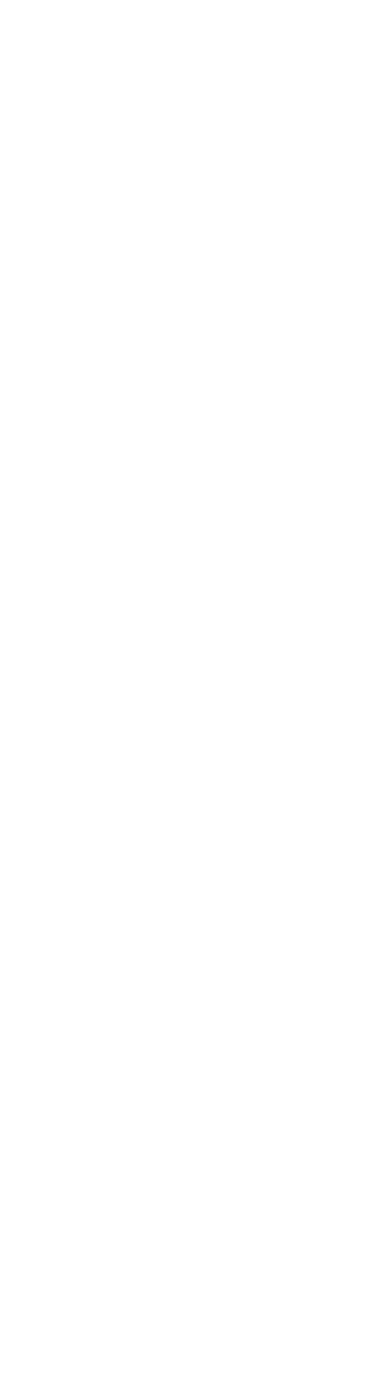
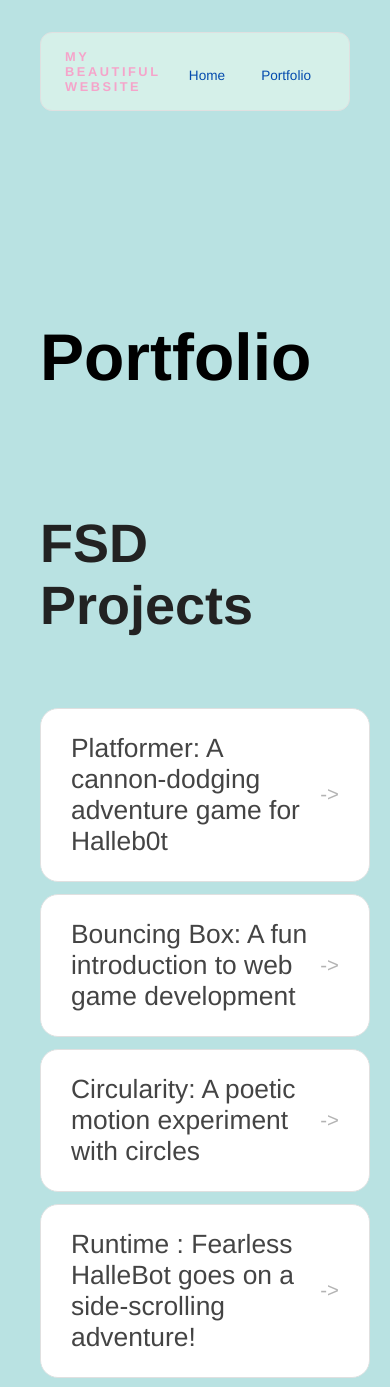
Before and after one commit to BenetSky26/BenetSky26.github.io, a plain HTML site: page portfolio.html in a window 390 px wide. Shown: the top 1387 px of the page. Before the commit the page ends 844 px from the top, so only its background shows below. Drawn offline with Linux system fonts and the light colour scheme.

Commit message:
my first website + portfolio

```diff
--- a/index.html
+++ b/index.html
@@ -1,16 +1,39 @@
 <!DOCTYPE html>
 <html>
-
   <head>
-  <title>CHANGE ME</title>
+    <title>Ben'et Sky</title>
+    <link rel="stylesheet" href="style.css"/>
   </head>
 
   <body>
-  <!-- All content goes here -->
+    <!--Nav goes here (TODO 6) -->
     <div id="all-contents">
+      <nav>
+        <h1>Ben'et Sky</h1>
+        <ul id="nav-ul">
+          <li class="nav-li"><a href="index.html">Home</a></li>
+          <li class="nav-li"><a href="portfolio.html">Portfolio</a></li>
+        </ul>
+      </nav>
 
+      <main>
+        <div class="sidebar">
+          <img class="sidebar-img" src="https://encrypted-tbn0.gstatic.com/images?q=tbn:ANd9GcRB3I6o26IDDs-TuyeNcGz97aArFloV31WttJGJK9tMgA&s=10" alt="My image">
+        </div>
+        <div class="content">
+          <h2> Ben'et Sky </h2>
+          <p> Future Pediatrician </p>
+          <div id="interests">
+            <h3>Interests</h3>
+            <ul>
+              <li>Cheerleading</li>
+              <li>Sleeping</li>
+              <li>Swimming</li>
+             </ul>
+            </div>
+        </div>
+      </main>
 
     </div>
   </body>
-
 </html>
--- a/portfolio.html
+++ b/portfolio.html
@@ -0,0 +1,45 @@
+<!DOCTYPE html>
+<html>
+  <head>
+   <title>My beautiful website</title>
+   <link rel="stylesheet" href="style.css"/>
+  </head>
+  <body>
+   <!-- All content goes here -->
+   <div id="all-contents">
+    <nav>
+      <h1> My beautiful website</h1>
+      <ul id= "nav-ul">
+        <li class="nav-li">
+         <a href="index.html">Home</a>
+        <li class="nav-li">
+          <a href="portfolio.html">Portfolio</a>
+          </li>
+        </li>
+      </ul>
+    </nav>
+    <main>
+      <div class= "content">
+        <h1>Portfolio</h1>
+        <h3>FSD Projects</h3>
+        <ul id="portfolio">
+          <li>
+           <a href="fsd-projects/platformer/">Platformer: A cannon-dodging adventure game for Halleb0t</a>
+        </li>
+        <li>
+           <a href="fsd-projects/bouncing-box/">Bouncing Box: A fun introduction to web game development</a>
+        </li>
+        <li>
+           <a href="fsd-projects/circularity/">Circularity: A poetic motion experiment with circles</a>
+        </li>
+        <li>
+           <a href="fsd-projects/runtime/">Runtime : Fearless HalleBot goes on a side-scrolling adventure!</a>
+        </li>
+        </ul>
+
+        <!-- ASD Projects will go here -->
+       </div>
+    </main>
+   </div>
+  </body>
+</html>
--- a/style.css
+++ b/style.css
@@ -15,3 +15,290 @@ body {
   margin: 0 auto;
   padding: 32px 40px;
 }
+* {
+  box-sizing: border-box;
+}
+
+body {
+  margin: 0;
+  background: #b9e2e2;
+  color: #222;
+  font-family: "Helvetica Neue", Arial, sans-serif;
+}
+
+#all-contents {
+  max-width: 1500px;
+  min-height: 100vh;
+  margin: 0 auto;
+  padding: 32px 40px;
+}
+main {
+display: grid;
+grid-template-columns: minmax(220px, 1fr) minmax(420px, 1.6fr);
+align-items: center;
+min-height: calc(100vh - 160px);
+gap: clamp(32px, 5vw, 80px);
+}
+.sidebar {
+width: 100%;
+}
+.content {
+display: flex;
+flex-direction: column;
+align-items: flex-start;
+gap: 12px;
+}
+h2 {
+margin: 0;
+font-size: clamp(4rem, 10vw, 7rem);
+line-height: 0.9;
+font-weight: 900;
+letter-spacing: -0.04em;
+text-transform: uppercase;
+color: #1768ff;
+
+}
+.content > p {
+margin: 0;
+color: hsl(283, 100%, 73%);
+font-size: 0.9rem;
+text-transform: uppercase;
+letter-spacing: 0.15em;
+line-height: 1.4;
+}
+#interests {
+margin-top: 32px;
+width: 100%;
+}
+#interests h3 {
+margin: 0 0 12px;
+font-size: 0.75rem;
+font-weight: 700;
+text-transform: uppercase;
+letter-spacing: 0.2em;
+color: #aaa;
+}
+#interests ul {
+list-style: none;
+margin: 0;
+padding: 0;
+display: flex;
+flex-wrap: wrap;
+gap: 8px;
+}
+#interests li {
+color: #555;
+font-size: 1rem;
+font-weight: 600;
+padding: 10px 20px;
+background: #fff;
+border: 1px solid #ddd;
+border-radius: 100px;
+transition:
+background 0.25s ease,
+color 0.25s ease,
+transform 0.25s ease;
+cursor: default;
+}
+#interests li:hover {
+background: hsl(283, 100%, 82%);
+color: #fff;
+
+border-color: #000;
+transform: translateY(-2px);
+}
+.sidebar-img {
+width: 100%;
+max-width: 760px;
+aspect-ratio: 3 / 4;
+object-fit: cover;
+display: block;
+border-radius: 16px;
+/* filter: grayscale(100%); */
+box-shadow: 0 8px 30px rgba(0, 0, 0, 0.12);
+transition:
+transform 0.4s ease,
+box-shadow 0.4s ease;
+}
+.sidebar-img:hover {
+filter: grayscale(0%);
+transform: translateY(-4px);
+box-shadow: 0 16px 40px rgba(0, 0, 0, 0.18);
+}
+.sidebar-img {
+width: 100%;
+max-width: 760px;
+aspect-ratio: 3 / 4;
+object-fit: cover;
+display: block;
+border-radius: 24px;
+box-shadow: 0 8px 30px rgba(0, 0, 0, 0.12);
+}
+nav {
+display: flex;
+justify-content: space-between;
+align-items: center;
+margin-bottom: 48px;
+padding: 16px 24px;
+background: #fff;
+border: 1px solid #e0e0e0;
+border-radius: 12px;
+}
+nav h1 {
+margin: 0;
+font-size: 0.8rem;
+font-weight: 700;
+text-transform: uppercase;
+letter-spacing: 0.2em;
+color: #000;
+}
+#nav-ul {
+list-style: none;
+display: flex;
+gap: 8px;
+margin: 0;
+padding: 0;
+}
+.nav-li a {
+color: #666;
+text-decoration: none;
+font-size: 0.85rem;
+font-weight: 500;
+padding: 6px 14px;
+border-radius: 8px;
+transition:
+background 0.25s ease,
+color 0.25s ease;
+}
+.nav-li a:hover {
+background: #000;
+color: #fff;
+}
+nav {
+display: flex;
+justify-content: space-between;
+align-items: center;
+margin-bottom: 48px;
+padding: 16px 24px;
+background: #d5f0e9;
+border: 1px solid #e0e0e0;
+border-radius: 12px;
+}
+nav h1 {
+margin: 0;
+font-size: 0.8rem;
+font-weight: 700;
+text-transform: uppercase;
+letter-spacing: 0.2em;
+color: #f5a4ca;
+}
+#nav-ul {
+list-style: none;
+display: flex;
+gap: 8px;
+margin: 0;
+padding: 0;
+}
+.nav-li a {
+color: #034aad;
+text-decoration: none;
+font-size: 0.85rem;
+font-weight: 500;
+padding: 6px 14px;
+border-radius: 8px;
+transition:
+background 0.25s ease,
+color 0.25s ease;
+}
+.nav-li a:hover {
+background: #dbabeb;
+color: #fff;
+}
+/* adding portfolio css below */
+.content h1 {
+color: black;
+}
+#portfolio {
+list-style: none;
+margin: 0;
+padding: 0;
+width: 100%;
+display: flex;
+flex-direction: column;
+gap: 8px;
+}
+#portfolio li {
+border-radius: 12px;
+overflow: hidden;
+}
+#portfolio a {
+display: flex;
+justify-content: space-between;
+align-items: center;
+text-decoration: none;
+color: #444;
+padding: 16px 20px;
+font-size: 1.1rem;
+font-weight: 500;
+background: #fff;
+border: 1px solid #e0e0e0;
+border-radius: 12px;
+transition: background 0.25s ease, color 0.25s ease, transform 0.25s ease;
+}
+#portfolio a:hover {
+background: #000;
+color: #fff;
+transform: translateX(4px);
+}
+#portfolio a::after {
+content: "->";
+font-size: 0.85rem;
+opacity: 0.4;
+transition: opacity 0.25s ease;
+
+white-space: nowrap;
+}
+#portfolio a:hover::after {
+opacity: 1;
+}
+/* responsive web design */
+@media screen and (min-width: 120px) and (max-width: 1080px) {
+main {
+height: 100ch;
+zoom: 1.5;
+display: grid;
+}
+h1 {
+
+font-size: 44px;
+}
+h2 {
+font-size: 42px;
+}
+h3 {
+font-size: 36px;
+}
+#all-contents {
+height: 100ch;
+margin: none;
+}
+a {
+font-size: 42px;
+}
+.sidebar {
+margin-right: 0px;
+justify-content: center;
+align-items: center;
+}
+.sidebar-img {
+width: 100%;
+}
+p,
+li {
+font-size: 24px;
+}
+.content {
+align-content: center;
+justify-content: center;
+}
+}
```
Lines whose indentation alone changed are shown as unchanged.
